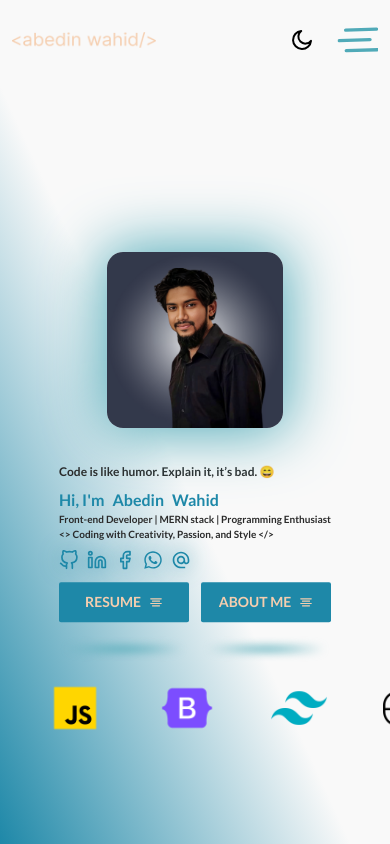
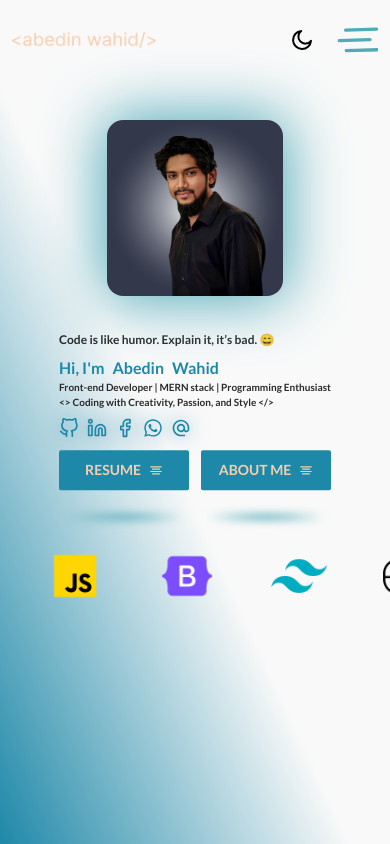
Before and after one commit to abedinwahid9/my-portfolio, a Next.js app: page / in a window 390 px wide. Built offline with nearby package versions, Linux system fonts and the light colour scheme.

Commit message:
update screen size

```diff
--- a/src/app/(home)/layout.tsx
+++ b/src/app/(home)/layout.tsx
@@ -15,9 +15,7 @@ const Layout = ({ children }: LayoutProps) => {
   return (
     <Loading>
       <Navbar />
-      <main className="max-w-[1440px]  mx-auto  lg:py-0 md:py-10 py-8">
-        {children}
-      </main>
+      <main className="max-w-[1440px]  mx-auto  ">{children}</main>
     </Loading>
   );
 };
--- a/src/app/(home)/page.tsx
+++ b/src/app/(home)/page.tsx
@@ -3,7 +3,7 @@ import Main from "../components/home/Main";
 
 export default function Home() {
   return (
-    <section className="min-h-screen w-full flex justify-center items-center">
+    <section className="max-h-screen w-full flex py-10 justify-center items-center">
       <Main />
     </section>
   );
--- a/src/app/components/Navbar.tsx
+++ b/src/app/components/Navbar.tsx
@@ -49,7 +49,7 @@ const Navbar = () => {
   }, [open]);
 
   return (
-    <header className="py-5 xl:px-10 md:px-5 px-3 fixed w-full z-50">
+    <header className="py-5 xl:px-10 md:px-5 px-3 sticky top-0 w-full z-50">
       <nav className="max-w-[1440px]  mx-auto flex justify-between items-center overflow-hidden">
         <div className="order-2 md:order-1 flex justify-center items-center gap-4">
           <Theme />{" "}
--- a/src/app/components/home/Main.tsx
+++ b/src/app/components/home/Main.tsx
@@ -71,7 +71,7 @@ const Main: React.FC = () => {
   ];
 
   return (
-    <div className="w-full pt-[80px] flex flex-col lg:gap-14 gap-5 ">
+    <div className="w-full  flex flex-col lg:gap-14 gap-5 ">
       <div className="xl:px-10 md:px-5 px-3  gap-5 flex lg:flex-row flex-col justify-between items-center ">
         <div className="lg:order-1 order-2 ">
           <div>
```
